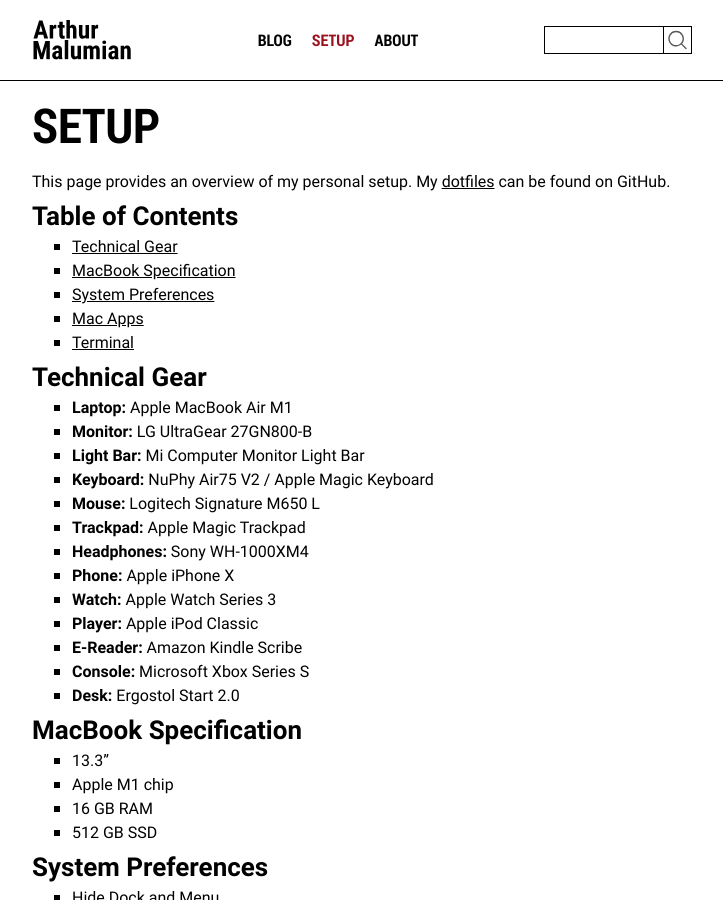
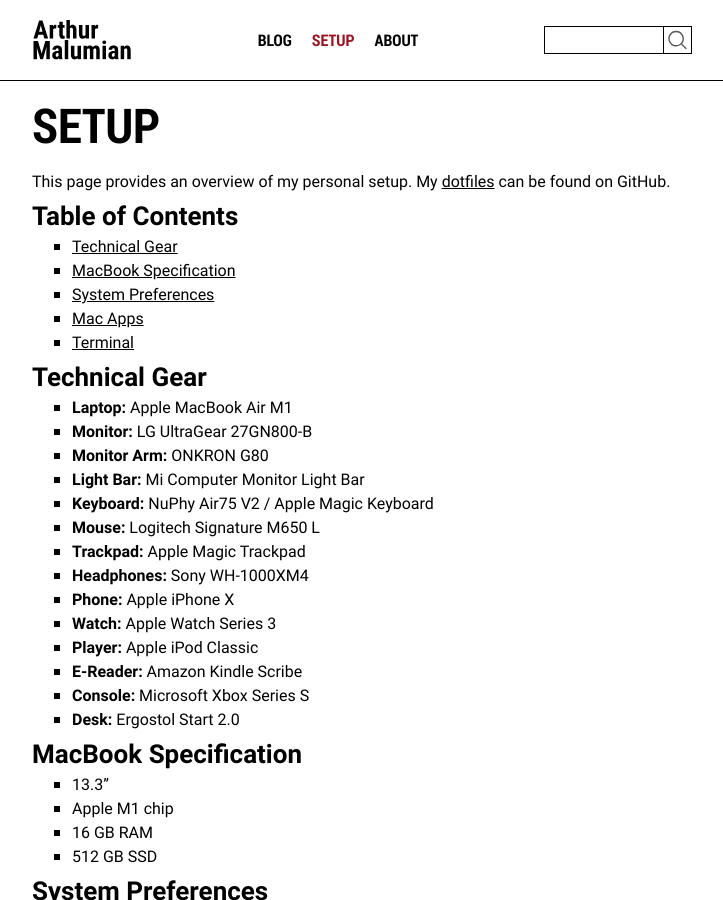
Before and after one commit to amalumian/www.malumian.dev, a Jekyll site: the page built from setup.html, in a window 1280 px wide and 900 px high. Shown: the whole window, without its empty margins (278-1001 px from the left). Built offline with Jekyll 4.4.1, drawn with Linux system fonts in a browser that asks for light colours.

Commit message:
Update setup.html

```diff
--- a/setup.html
+++ b/setup.html
@@ -23,6 +23,7 @@
     <ul>
       <li><b>Laptop:</b> Apple MacBook Air M1</li>
       <li><b>Monitor:</b> LG UltraGear 27GN800-B</li>
+      <li><b>Monitor Arm:</b> ONKRON G80</li>
       <li><b>Light Bar:</b> Mi Computer Monitor Light Bar</li>
       <li><b>Keyboard:</b> NuPhy Air75 V2 / Apple Magic Keyboard</li>
       <li><b>Mouse:</b> Logitech Signature M650 L</li>
```
